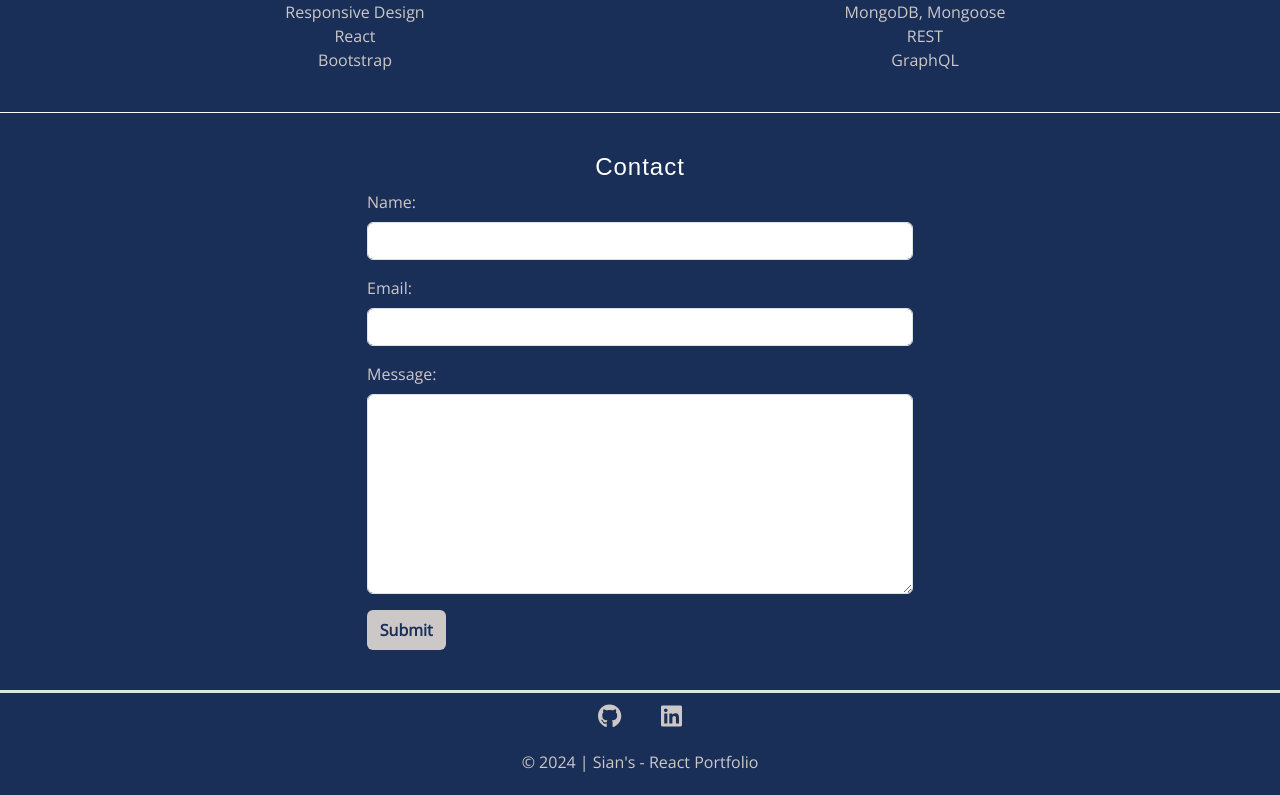
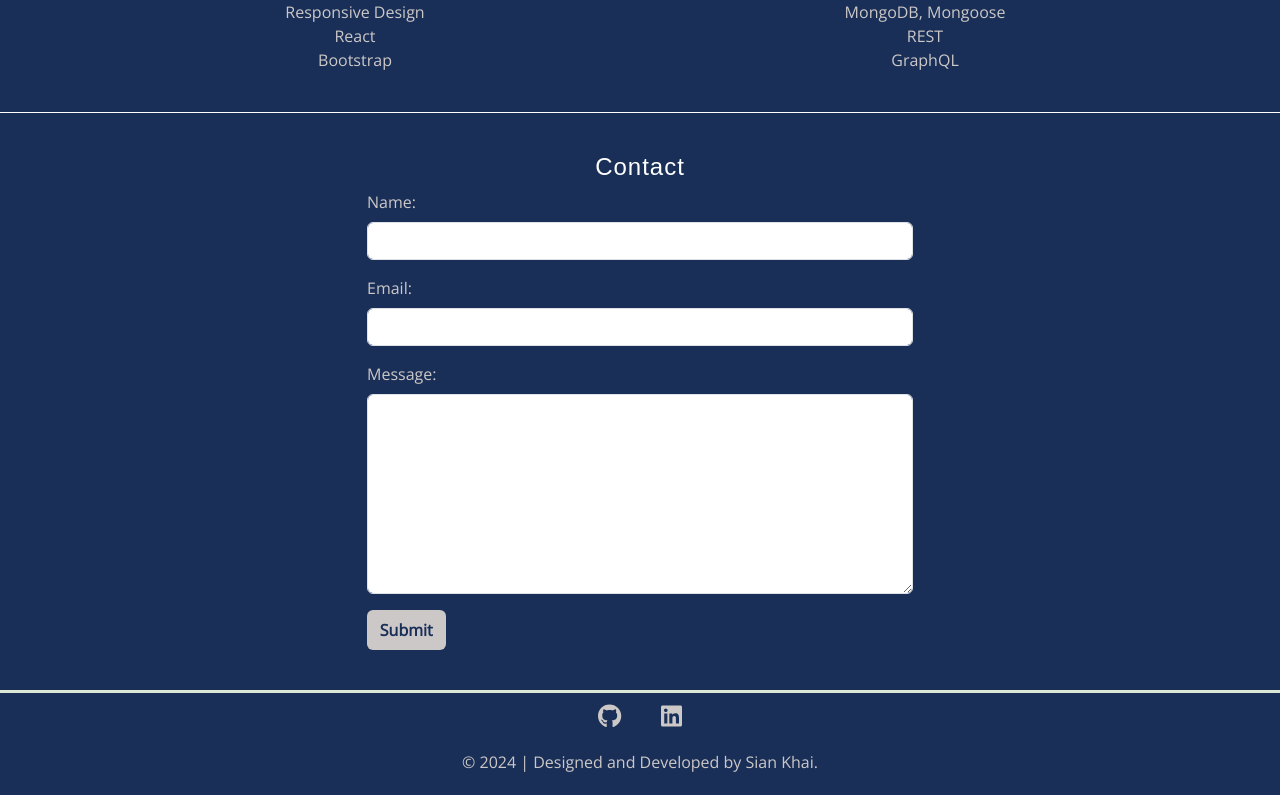
Before and after one commit to SKhai77/my-react-portfolio, a React (Vite) app: page / in a window 1280 px wide. Shown: the part 1454-2249 px from the top of the page. Built offline with nearby package versions, Linux system fonts and the light colour scheme; a web font is replaced by a local one.

Commit message:
Updated linkedin profile link and footer text

```diff
--- a/src/components/Footer.jsx
+++ b/src/components/Footer.jsx
@@ -21,7 +21,7 @@ const Footer = () => {
             </li>
             <li>
               <a
-                href="https://www.linkedin.com/in/sian-khai-8a1a60296/"
+                href="https://www.linkedin.com/in/sian-l-khai/"
                 target="_blank"
                 rel="noopener noreferrer"
               >
@@ -30,7 +30,7 @@ const Footer = () => {
             </li>
           </ul>
         </div>
-        <p>&copy; 2024 | Sian's - React Portfolio</p>
+        <p>&copy; 2024 | Designed and Developed by Sian Khai.</p>
       </div>
     </footer>
   );
```
